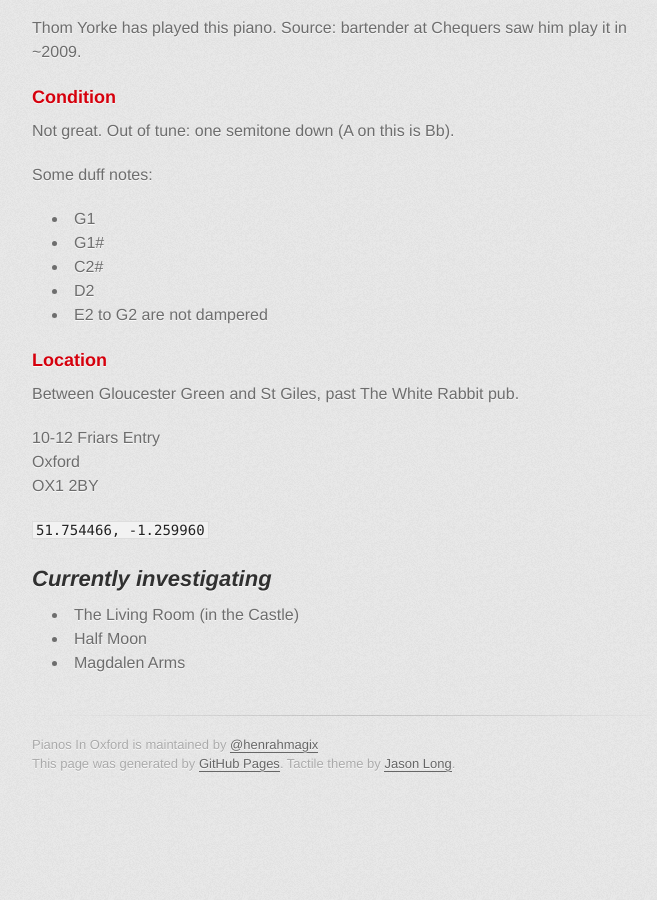
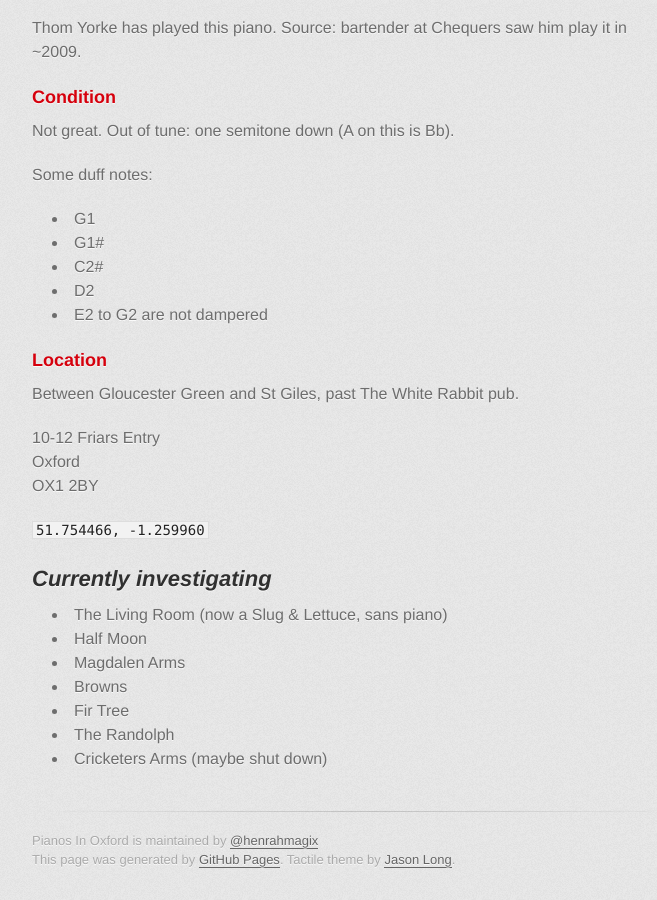
Before and after one commit to henrahmagix/pianosinoxford, a Jekyll site: the page built from index.md, in a window 1280 px wide and 900 px high, scrolled down 1840 px. Shown: the whole window, without its empty margins (298-955 px from the left). Built offline with Jekyll 4.4.1, drawn with Linux system fonts in a browser that asks for light colours; some web fonts are replaced; Markdown is read by kramdown in place of the engine named in the settings; comment, search, counter and statistics services are not loaded; before the commit the page ends 2644 px from its top, so only the background shows below that.

Commit message:
Update index.md

```diff
--- a/index.md
+++ b/index.md
@@ -76,6 +76,10 @@
 
 ## *Currently investigating*
 
-- The Living Room (in the Castle)
+- The Living Room (now a Slug & Lettuce, sans piano)
 - Half Moon
 - Magdalen Arms
+- Browns
+- Fir Tree
+- The Randolph
+- Cricketers Arms (maybe shut down)
```
